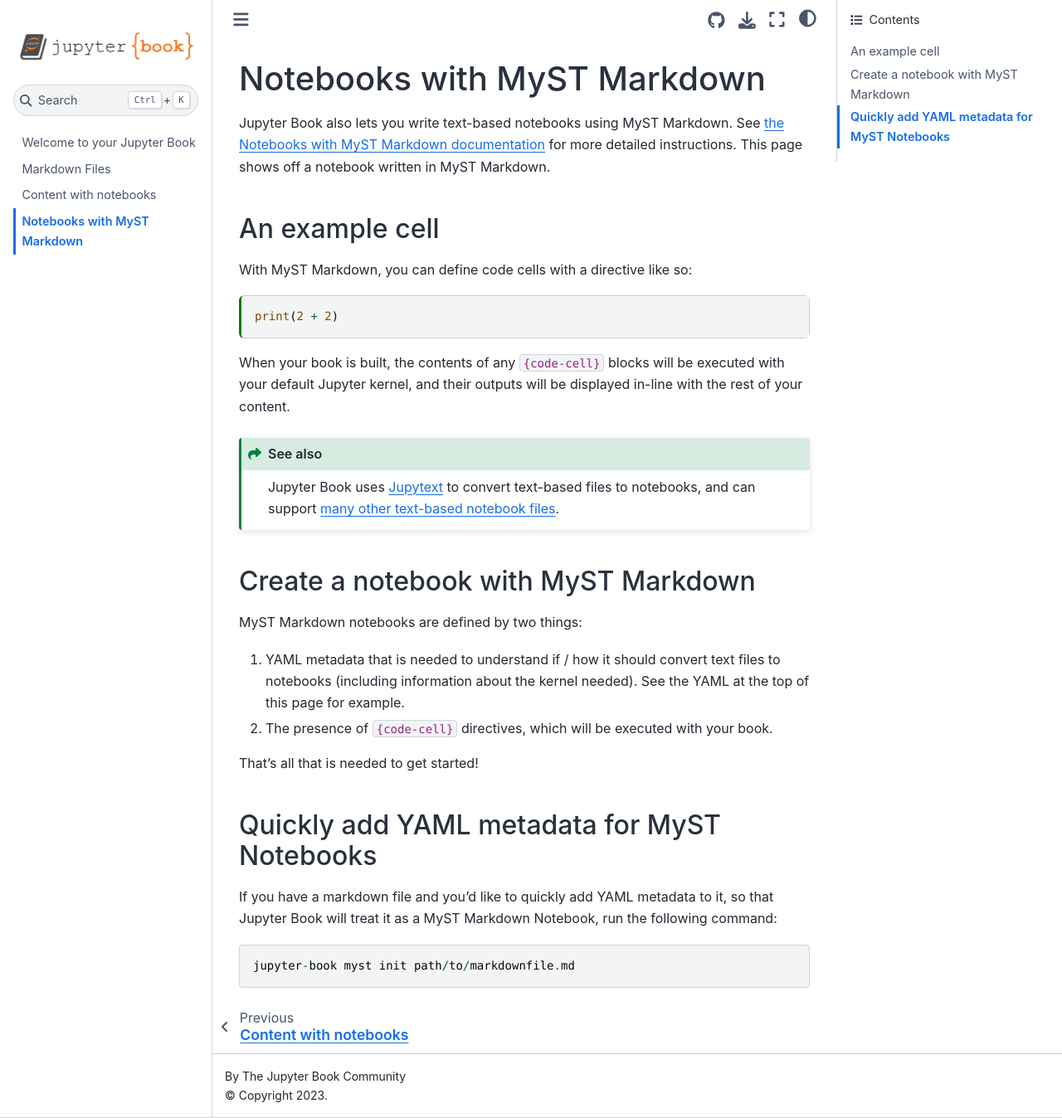
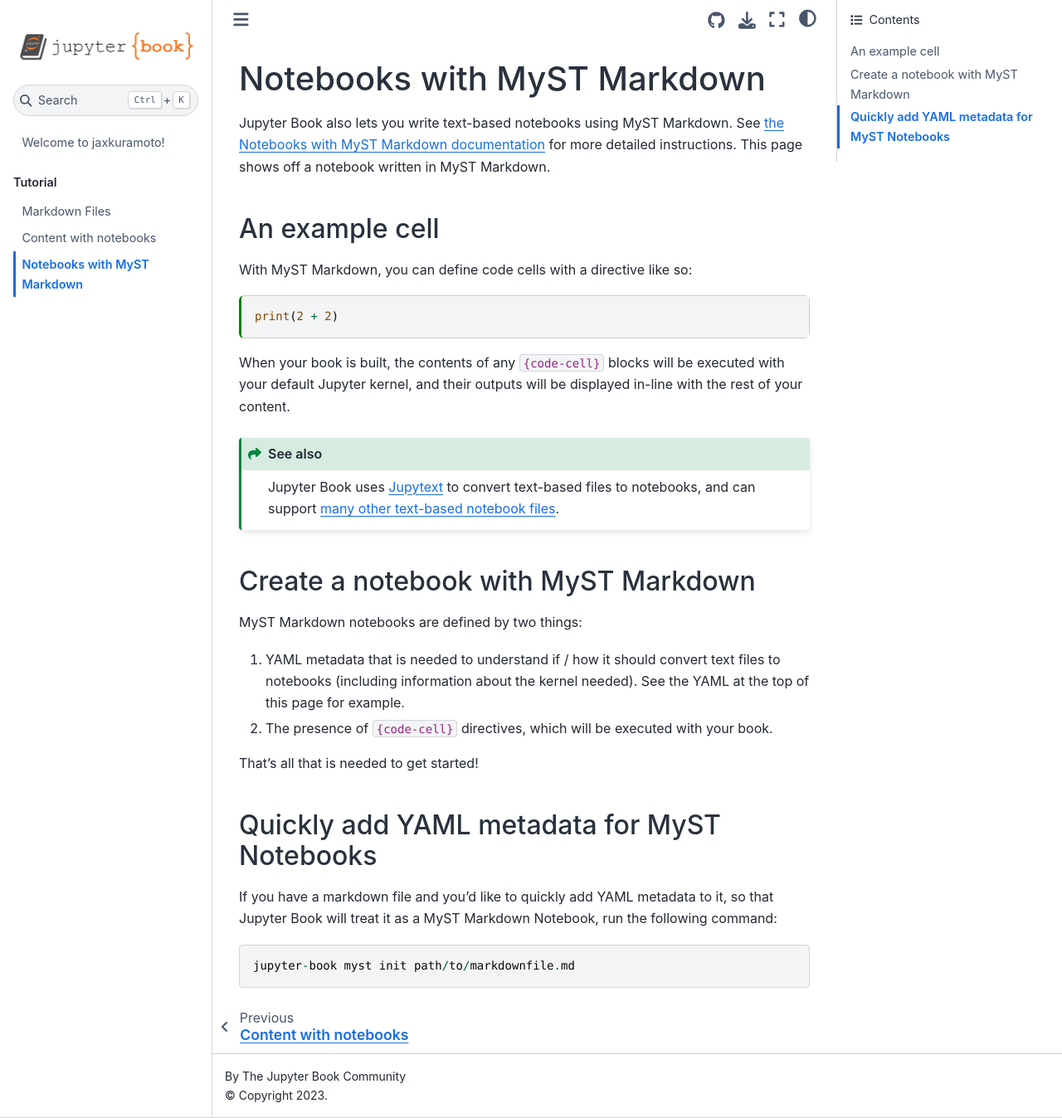
Before and after one commit to yonesuke/jaxkuramoto, a Jupyter Book: the page built from docs/markdown-notebooks.md, in a window 1280 px wide and 1348 px high. Shown: the whole window at 83% size. Built offline with Jupyter Book 1.0.4 settings and Sphinx 7.4.7 and the Sphinx Book theme 1.1.4, drawn with Linux system fonts in a browser that asks for light colours; pages that are not in the unit, such as notebooks, are missing from menus.

```diff
--- a/docs/_toc.yml
+++ b/docs/_toc.yml
@@ -2,8 +2,13 @@
 # Learn more at https://jupyterbook.org/customize/toc.html
 
 format: jb-book
-root: intro
-chapters:
-- file: markdown
-- file: notebooks
-- file: markdown-notebooks
+root: index
+parts:
+- caption: Tutorial
+  chapters:
+  - file: markdown
+  - file: notebooks
+  - file: markdown-notebooks
+- caption: Examples
+  chapters:
+  - file: examples/kuramoto
--- a/docs/intro.md
+++ b/docs/index.md
@@ -1,4 +1,4 @@
-# Welcome to your Jupyter Book
+# Welcome to jaxkuramoto!
 
 This is a small sample book to give you a feel for how book content is
 structured.
```
Also changed, not shown: 2 other files.
